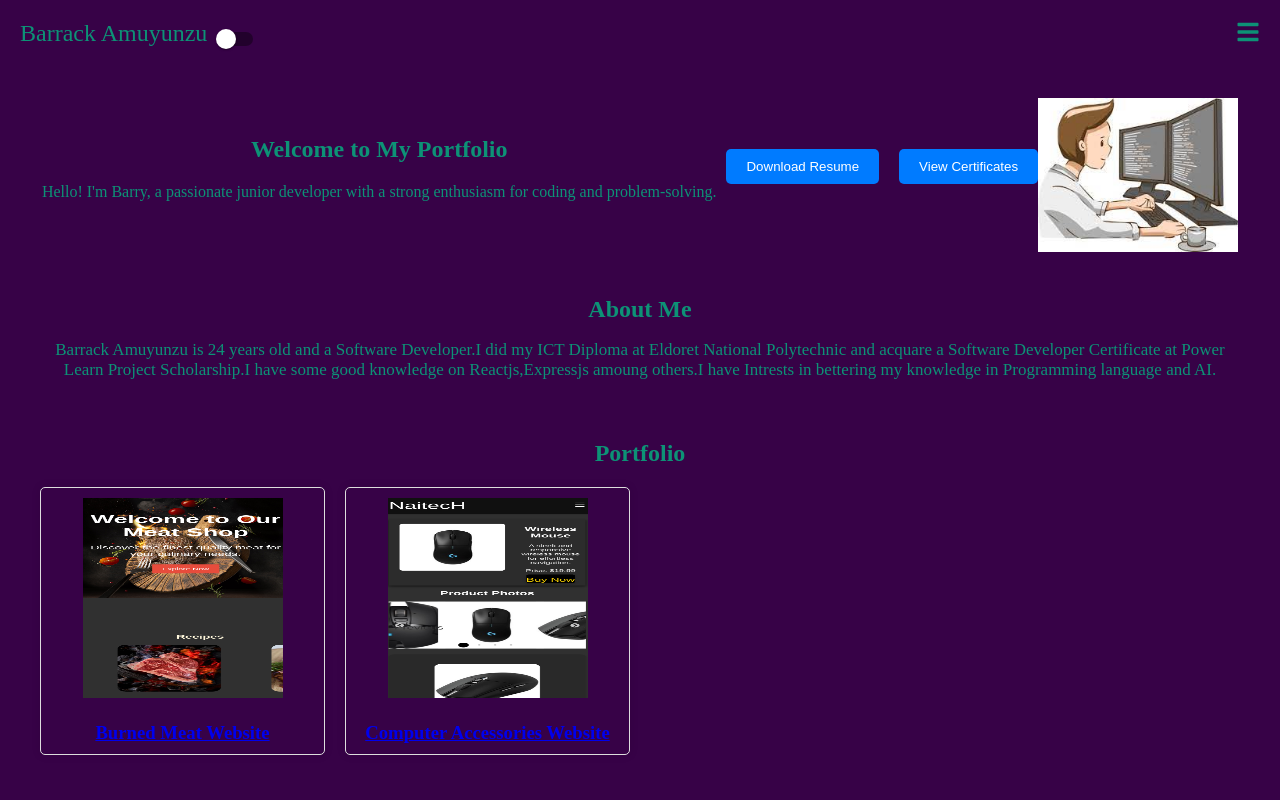
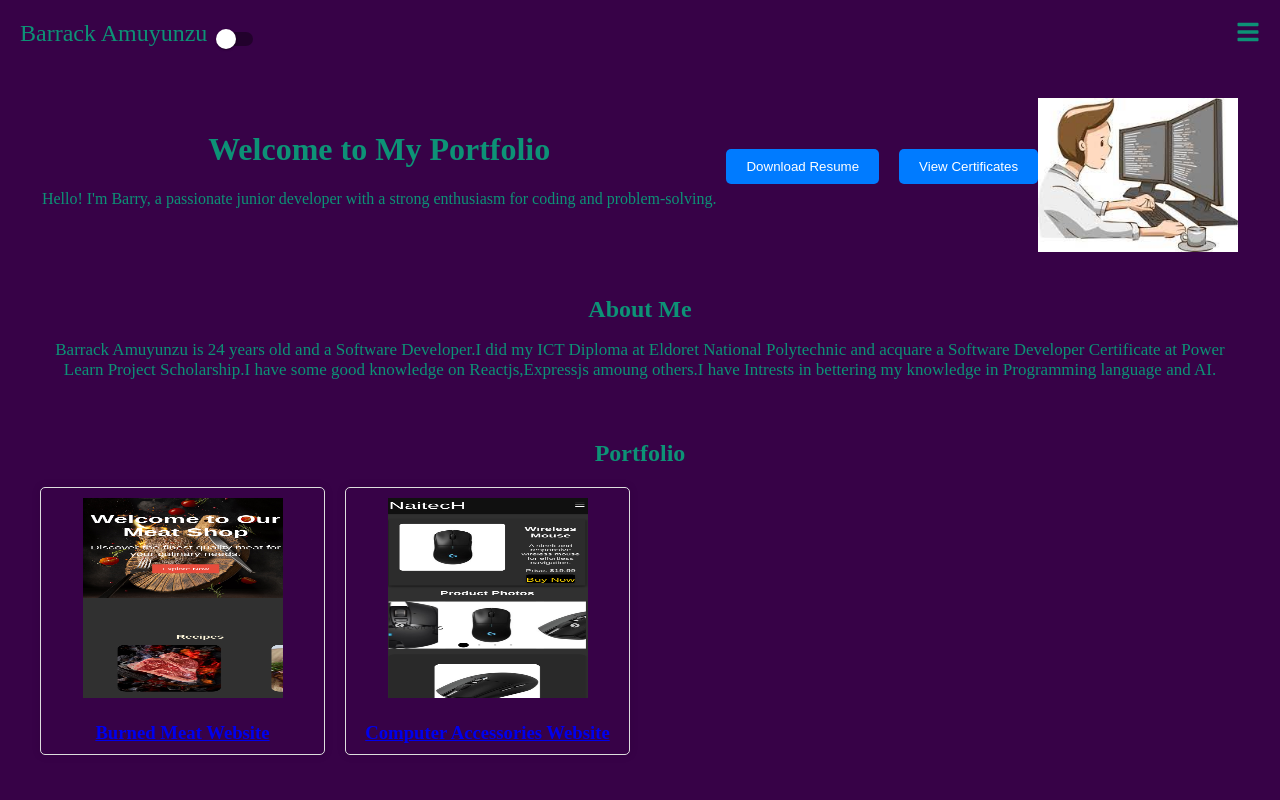
Before and after one commit to amuybar/My_portfolio, a React (Create React App) app: page / in a window 1280 px wide. Shown: the top 800 px of the page. Built offline with nearby package versions, Linux system fonts and the light colour scheme; no server answers.

Commit message:
Adding sitemap

```diff
--- a/src/components/Home.js
+++ b/src/components/Home.js
@@ -38,7 +38,7 @@ function Home() {
   return (
     <div className="home">
       <div className="description">
-        <h2>Welcome to My Portfolio</h2>
+        <h1>Welcome to My Portfolio</h1>
         <p>
         Hello! I'm Barry, a passionate junior developer with a strong enthusiasm for coding and problem-solving.
         </p>
```
